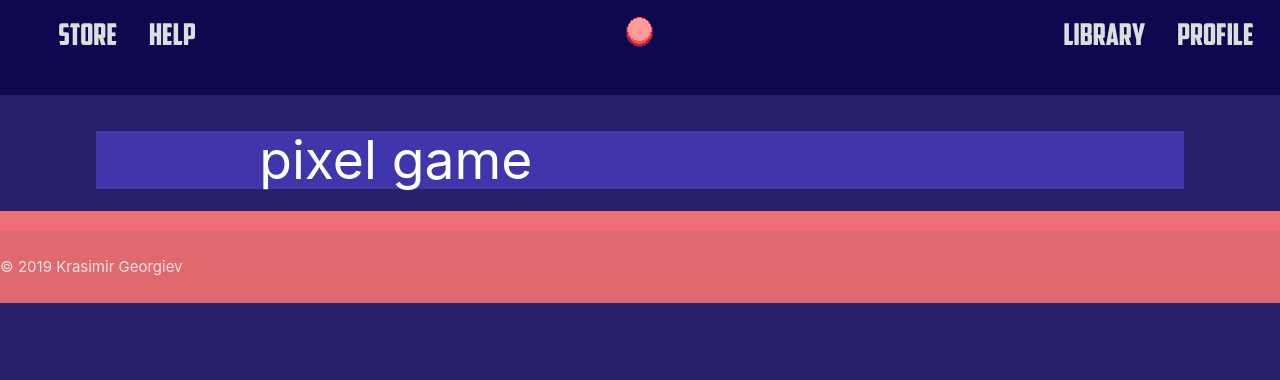
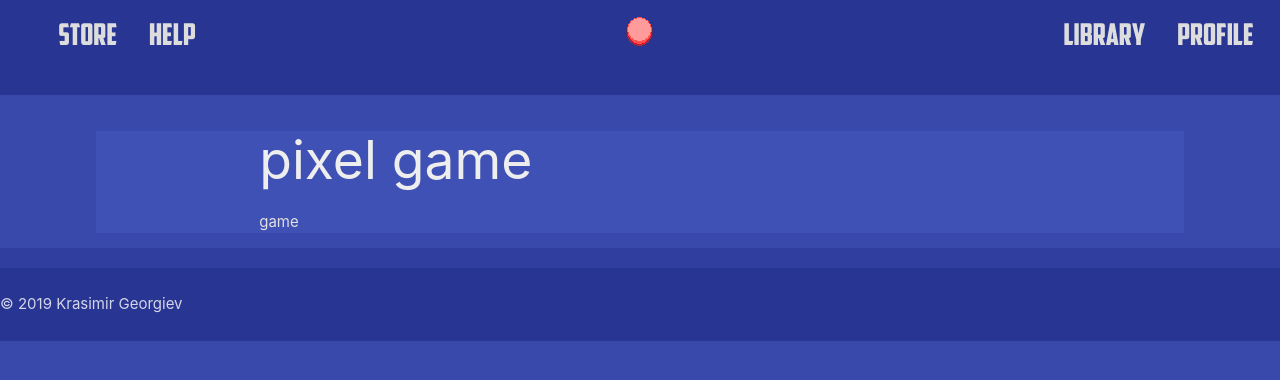
Before and after one commit to Krasi2405/GamesStore, a Django app: page /store/game/2/ in a window 1280 px wide. Shown: the top 380 px of the page. Run offline with Django 3.2, Linux system fonts and the light colour scheme; data comes from the database, SQL or seed files in the repository; both versions use the stored data as it was after the commit.

Commit message:
basic details page

```diff
--- a/games_store/static/css/main.css
+++ b/games_store/static/css/main.css
@@ -3,13 +3,11 @@
         src: url("../fonts/American Captain.ttf");
 }
 
-
-body {
-	background-color: #27216b;
+img {
+	image-rendering: pixelated;
 }
 
 #navbar {
-	background-color: #0e084f;
 	color: #ddd;
 }
 
@@ -25,7 +23,6 @@ body {
 }
 
 .content {
-	background-color: #3f36ab;
 	width: 85%;
 	height: auto;
 	margin: 0 auto;
--- a/games_store/store/models.py
+++ b/games_store/store/models.py
@@ -4,9 +4,18 @@ from django.db import models
 # Create your models here.
 class Game(models.Model):
 	name = models.CharField(max_length = 128)
+	description = models.TextField()
 	thumbnail = models.ImageField(upload_to = 'game_thumbnails/')
 	game_files = models.FileField(upload_to ='games/')
 	release_date = models.DateTimeField(auto_now_add = True)
 
 	def get_thumbnail_url(self):
 		return settings.MEDIA_URL + self.thumbnail.name
+
+
+class GameImage(models.Model):
+	game = models.ForeignKey('Game', on_delete = models.CASCADE)
+	image = models.ImageField(upload_to = 'game_images/')
+
+	def get_url(self):
+		return settings.MEDIA_URL + self.image.name
--- a/games_store/store/static/css/store.css
+++ b/games_store/store/static/css/store.css
@@ -6,3 +6,8 @@
 	width: 100%;
 	background-color: #bbb	;
 }
+
+.carousel {
+	width: 50%;
+	margin: 0 auto;
+}
--- /dev/null
+++ b/games_store/store/static/js/carousel.js
@@ -0,0 +1,17 @@
+const slide_time_ms = 5000
+
+function next_image() {
+	$('.carousel').carousel('next');
+}
+
+$(document).ready(function(){
+	let options = {
+		fullWidth: true,
+		indicators: true,
+		duration: 300,
+		padding: 50,
+	}
+	$('.carousel').carousel(options);
+
+	window.setInterval(next_image, slide_time_ms);
+});
--- a/games_store/store/templates/store/detail.html
+++ b/games_store/store/templates/store/detail.html
@@ -3,10 +3,24 @@
 
 {% block head %}
 	<link rel = "stylesheet", href = "{% static 'css/store.css' %}">
+
 {% endblock %}
 
 {% block content %}
 	<div class = "container">
-		<h2 class = "white-text">{{ game.name }}</h2>
+		<h2 class = "grey-text text-lighten-3">{{ game.name }}</h2>
+		{% if images %}
+			<div class = "carousel carousel-slider">
+			{% for image in images %}
+				<div class = "carousel-item"><img src = "{{ image.get_url }}"></div>
+			{% endfor %}
+			</div>
+		{% endif %}
+
+		<p class = "description grey-text text-lighten-2">{{ game.description }}</p>
+
 	</div>
+
+
+	<script src = "{% static 'js/carousel.js' %}"></script>
 {% endblock %}
--- a/games_store/store/views.py
+++ b/games_store/store/views.py
@@ -1,7 +1,7 @@
 from django.shortcuts import render
 from django.conf import settings
 
-from .models import Game
+from .models import Game, GameImage
 
 
 def index(request):
@@ -11,4 +11,5 @@ def index(request):
 
 def detail(request, pk):
 	game = Game.objects.get(pk=pk)
-	return render(request, "store/detail.html", {"game": game})
+	images = game.gameimage_set.all()
+	return render(request, "store/detail.html", {"game": game, "images": images})
--- a/games_store/templates/layout.html
+++ b/games_store/templates/layout.html
@@ -8,38 +8,43 @@
 	<link rel = "stylesheet" href = "{% static 'css/materialize.min.css' %}">
 	<link rel = "stylesheet" href = "{% static 'css/main.css' %}">
 
+	<script
+  src="https://code.jquery.com/jquery-3.3.1.min.js"
+  integrity="sha256-FgpCb/KJQlLNfOu91ta32o/NMZxltwRo8QtmkMRdAu8="
+  crossorigin="anonymous"></script>
+
 	<script src = "{% static 'js/materialize.min.js' %}"></script>
 	{% block head %}
 
 	{% endblock %}
 </head>
 
-<body>
-	<div id = "navbar" class = "section">
+<body class = "indigo darken-1">
+	<div id = "navbar" class = "section indigo darken-3">
 		<div class = "row">
-			<div class = "col s4 left-align">
+			<div class = "col s5 l4 left-align">
 				<a href = ""><img src = ""></a>
 				<a href = "{% url 'store:index' %}">Store</a>
 				<a href = "">Help</a>
 			</div>
-			<div class = "col s4 center-align circle">
+			<div class = "col s1 l4 center-align circle">
 				<img src = "{% static 'images/store_icon.png' %}">
 			</div>
-			<div class = "col s4 right-align">
+			<div class = "col s6 l4 right-align">
 				<a href = "">Library</a>
 				<a href = "">Profile</a>
 			</div>
 		</div>
 	</div>
 
-	<div class = "content">
+	<div class = "content indigo">
 		{% block content %}
 
 		{% endblock %}
 	</div>
 
-	<footer class = "page-footer">
-		<div class = "footer-copyright">
+	<footer class = "page-footer indigo darken-2">
+		<div class = "footer-copyright indigo darken-3">
 			<p> © 2019 Krasimir Georgiev</p>
 		</div>
 	</footer>
```
Also changed, not shown: games_store/store/admin.py (+11 -1 lines), games_store/db.sqlite3, games_store/dynamic/game_images/Asteroid-01.png (added), games_store/dynamic/game_images/Boost.png (added), games_store/dynamic/game_images/Shield.png (added), games_store/store/migrations/0002_gameimage.py (added), games_store/store/migrations/0003_game_description.py (added).
